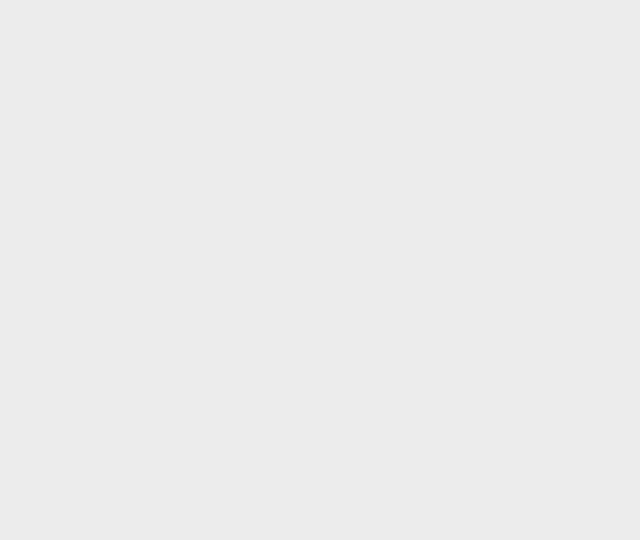
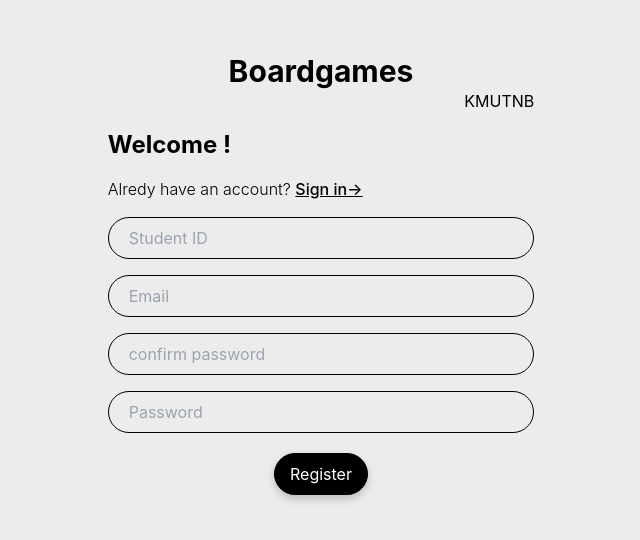
Before and after one commit to 6604062616134/SEproject, a React (Create React App) app in the folder frontend/: page /register in a window 1280 px wide. Before the commit this address had no page. Shown: the part 124-664 px from the top of the page, without its empty margins (319-959 px from the left). Built offline with nearby package versions, Linux system fonts and the light colour scheme.

Commit message:
add register page

```diff
--- a/frontend/src/App.js
+++ b/frontend/src/App.js
@@ -3,6 +3,7 @@ import { BrowserRouter, Routes, Route } from 'react-router-dom';
 
 // import Login from './pages/login';
 import Login from './pages/login';
+import Register from './pages/register';
 import Home from './pages/home';
 import Dashboard from './pages/dashboard';
 import HomeLogin from './pages/home-login';
@@ -13,6 +14,7 @@ function App() {
       <div className="App" >
         <Routes>
           <Route path="/login" element={<Login />} />
+          <Route path="/register" element={<Register />} />
           <Route path="/" element={<Home />} />
           <Route path="/dashboard" element={<Dashboard />} />
           <Route path="/home-login" element={<HomeLogin />} />
--- a/frontend/src/pages/login.js
+++ b/frontend/src/pages/login.js
@@ -31,7 +31,7 @@ function Login() {
         <div className="flex justify-center min-h-screen items-center bg-[#ececec]">
             <div className='container mx-auto'>
                 <div className='flex row justify-center items-center'>
-                    <form onSubmit={handleSubmit} className="space-y-4">
+                    <form onSubmit={handleSubmit} className="space-y-2">
                         <div className='text-center'>
                             <NavLink to="/" className="text-black text-3xl font-bold">
                                 Boardgames
@@ -60,16 +60,7 @@ function Login() {
                             <button type="submit" className="btn-search">Sign in</button>
                         </div>
                         <div>
-                            <p className="text-base font-light text-center">Don't have an account? <NavLink to="/register" className="text-black" style={{ textDecoration: 'underline' }}>Register<span style={{ textDecoration: 'underline' }}>-{'>'}</span></NavLink></p>
-                        </div>
-                        <div className="flex items-center gap-4 pb-2 pt-2">
-                            <hr className="flex-grow" style={{ height: '0.2px', backgroundColor: 'black', border: 'none' }} />
-                            <p className="mx-2">or</p>
-                            <hr className="flex-grow" style={{ height: '0.2px', backgroundColor: 'black', border: 'none' }} />
-                        </div>
-                        {/* ปุ่ม sign in with google */}
-                        <div className='flex justify-center'>
-                            <button className="btn-search">Sign in with Google</button>
+                            <p className="text-base font-light text-center">Don't have an account? <NavLink to="/register" className="text-black font-medium" style={{ textDecoration: 'underline' }}>Register<span style={{ textDecoration: 'underline' }}>-{'>'}</span></NavLink></p>
                         </div>
                     </form>
                 </div>
--- a/frontend/src/pages/register.js
+++ b/frontend/src/pages/register.js
@@ -1,6 +1,6 @@
-import { exp } from 'mathjs';
 import React, { useState, useEffect } from 'react';
-import { NavLink, useNavigate } from 'react-router-dom';
+import axios from 'axios';
+import { NavLink } from 'react-router-dom';
 
 function Register() {
     const [email, setEmail] = useState('');
@@ -21,43 +21,64 @@ function Register() {
             alert('Login successful');
         } else if (response.data.data.permission === 'user' && response.data.status === 'success') {
             alert('Login successful');
-            window.location.href = '/ ';
+            window.location.href = '/home-login';
         } else {
             alert('Login failed');
         }
     };
 
-    const logout = async () => {
-        try {
-            const response = await axios.post(
-                'http://localhost:8000/users/logout',
-                {}, // ไม่มี payload
-                { withCredentials: true } // เปิดใช้งาน cookies
-            );
-            console.log(response.data); // แสดงผลลัพธ์จากเซิร์ฟเวอร์
-        } catch (error) {
-            console.error('Logout failed:', error.response?.data || error.message);
-        }
-    };
-
     return (
-        <div>
-            <form onSubmit={handleSubmit}>
+        <div className="flex justify-center min-h-screen items-center bg-[#ececec]">
+            <div className='container mx-auto'>
+                <div className='flex row justify-center items-center'>
+                    <form onSubmit={handleSubmit} className="space-y-4 w-1/3">
+                        <div className='text-center'>
+                            <NavLink to="/" className="text-black text-3xl font-bold">
+                                Boardgames
+                            </NavLink>
+                            <p className='text-right text-s'>KMUTNB</p>
+                        </div>
+                        <h2 className="text-2xl font-bold text-left">Welcome !</h2>
+                        <p className="text-base font-light text-left">Alredy have an account? <NavLink to="/login" className="text-black font-medium" style={{ textDecoration: 'underline' }}>Sign in<span style={{ textDecoration: 'underline' }}>-{'>'}</span></NavLink></p>
+                        <input
+                            type="text"
+                            placeholder="Student ID"
+                            value={email}
+                            onChange={(e) => setEmail(e.target.value)}
+                            className="border border-black rounded-3xl p-2 pl-5 bg-transparent w-full"
+                            style={{ borderWidth: '1px' }}
+                        />
                         <input
                             type="email"
                             placeholder="Email"
-                    value={email}
-                    onChange={(e) => setEmail(e.target.value)}
+                            value={password}
+                            onChange={(e) => setPassword(e.target.value)}
+                            className="border border-black rounded-3xl p-2 pl-5 bg-transparent w-full"
+                            style={{ borderWidth: '1px' }}
+                        />
+                        <input
+                            type="password"
+                            placeholder="confirm password"
+                            value={password}
+                            onChange={(e) => setPassword(e.target.value)}
+                            className="border border-black rounded-3xl p-2 pl-5 bg-transparent w-full"
+                            style={{ borderWidth: '1px' }}
                         />
                         <input
                             type="password"
                             placeholder="Password"
                             value={password}
                             onChange={(e) => setPassword(e.target.value)}
+                            className="border border-black rounded-3xl p-2 pl-5 bg-transparent w-full"
+                            style={{ borderWidth: '1px' }}
                         />
-                <button type="submit">Login</button>
+                        <div className='flex justify-center'>
+                            <button type="submit" className="btn-search">Register</button>
+                        </div>
                     </form>
-            <button onClick={logout}>Logout</button>
+                </div>
+            </div>
+
         </div>
     );
 }
```
Lines whose indentation alone changed are shown as unchanged.
